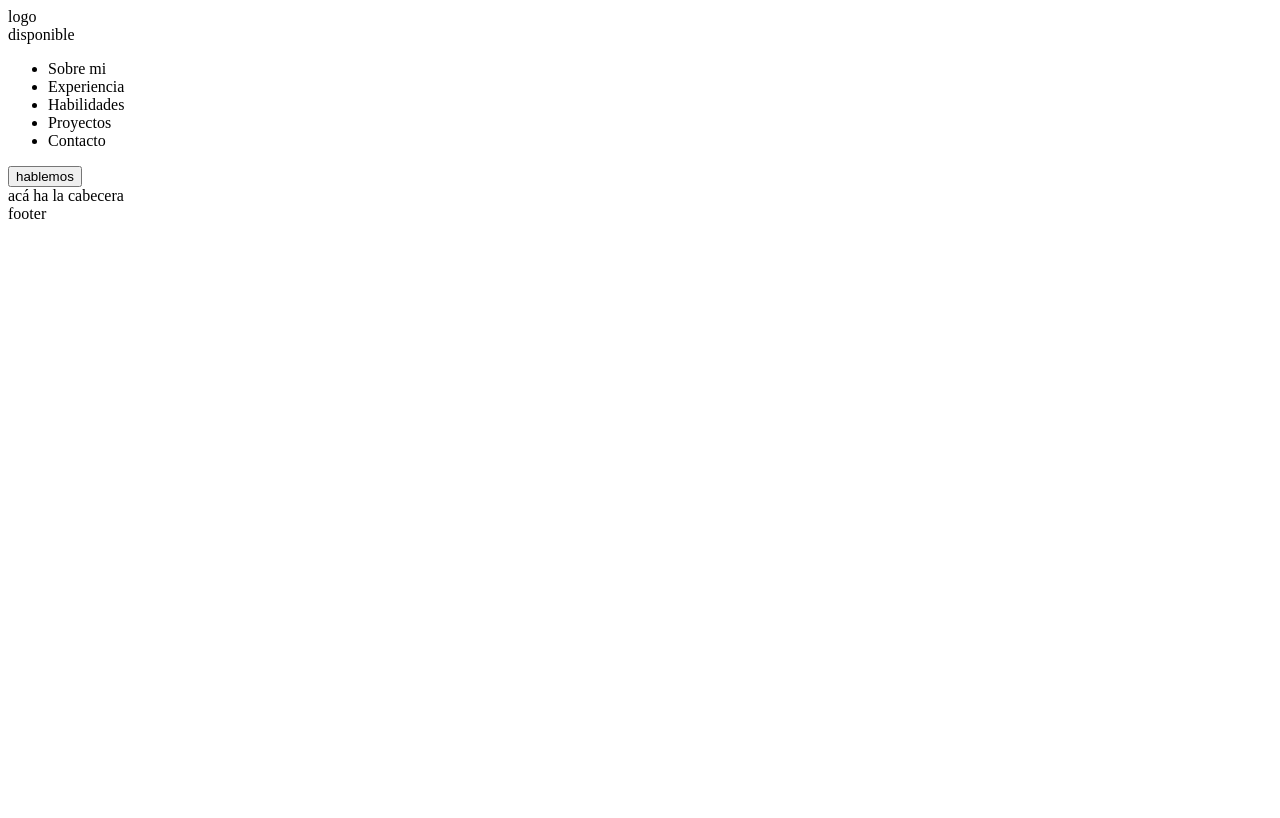
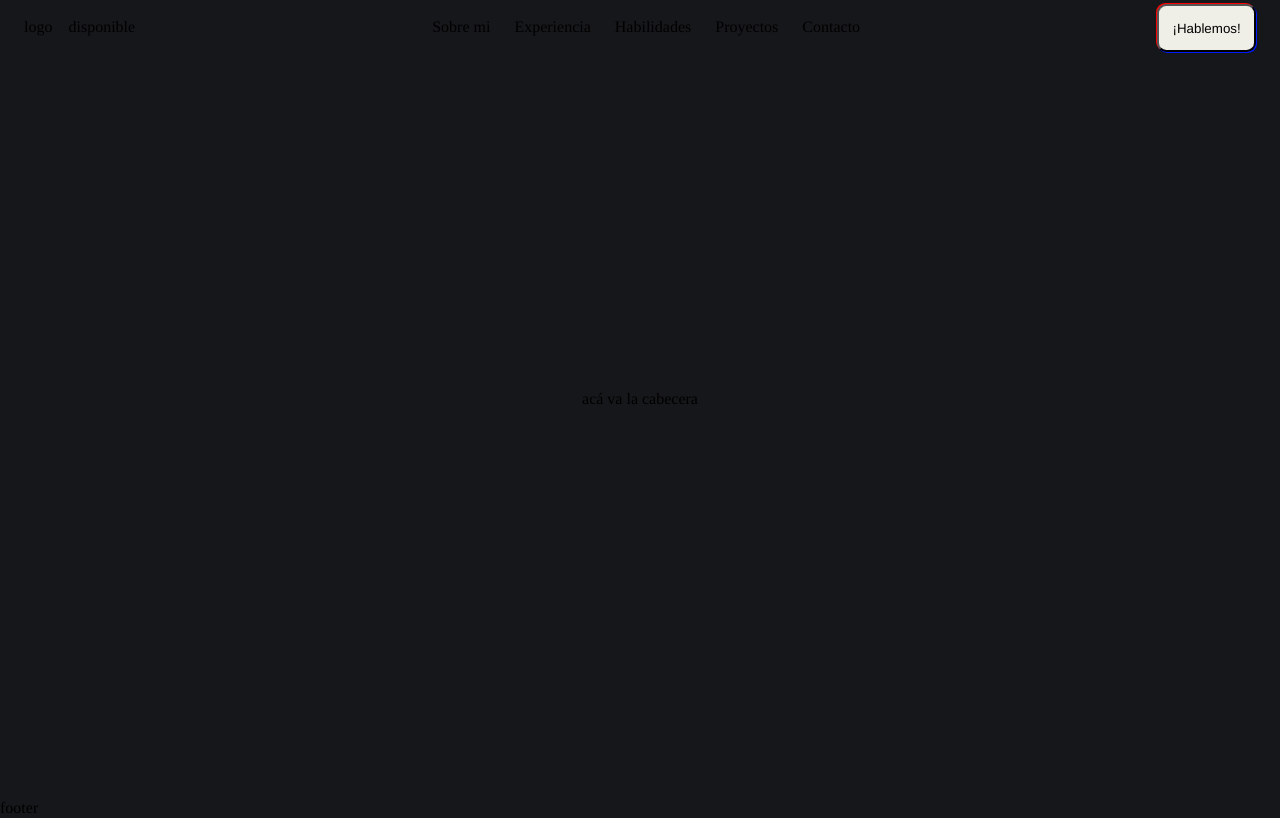
Before and after one commit to roddsolis/rodd-solis-webfolio, a React (Vite) app: page / in a window 1280 px wide. Built offline with nearby package versions, Linux system fonts and the light colour scheme.

Commit message:
agregue algunos estilos y ya comence a estructurar el header y el navbar

```diff
--- a/index.html
+++ b/index.html
@@ -1,5 +1,5 @@
 <!DOCTYPE html>
-<html lang="en">
+<html lang="es">
   <head>
     <meta charset="UTF-8" />
     <link rel="icon" type="image/svg+xml" href="/vite.svg" />
--- a/src/App.jsx
+++ b/src/App.jsx
@@ -1,4 +1,5 @@
-import React from "react";
+// import React from "react";
+import Button from "./components/Button.jsx";
 
 const App = () => {
   return (
@@ -14,10 +15,10 @@ const App = () => {
           <li>Contacto</li>
         </ul>
         <div className="ctaContainer">
-          <button>hablemos</button>
+          <Button buttonText="¡Hablemos!" />
         </div>
       </nav>
-      <header>acá ha la cabecera</header>
+      <header>acá va la cabecera</header>
       <footer>footer</footer>
     </>
   );
--- /dev/null
+++ b/src/components/Button.jsx
@@ -0,0 +1,7 @@
+import "./button-style.css";
+
+const Button = ({ buttonText }) => {
+  return <button>{buttonText}</button>;
+};
+
+export default Button;
--- /dev/null
+++ b/src/components/button-style.css
@@ -0,0 +1,9 @@
+@import "../style/design-tokens.css";
+
+button {
+  height: 48px;
+  background-color: var(--rodd-component-button-surface);
+  padding: 1em;
+  box-shadow: 1px 1px var(--rodd-component-button-shadow-effect-100), -1px -1px var(--rodd-component-button-shadow-effect-200);
+  border-radius: 0.7em;
+}
--- a/src/main.jsx
+++ b/src/main.jsx
@@ -1,4 +1,5 @@
 import ReactDOM from "react-dom/client";
 import App from "./App";
+import "./style.css";
 
 ReactDOM.createRoot(document.querySelector("#root")).render(<App />);
--- /dev/null
+++ b/src/style.css
@@ -0,0 +1,17 @@
+@import "./style/navbar-style.css";
+@import "./style/header-style.css";
+@import "./style/design-tokens.css";
+
+* {
+  padding: 0;
+  margin: 0;
+  box-sizing: border-box;
+  text-rendering: geometricPrecision;
+  shape-rendering: geometricPrecision;
+  image-rendering: optimizeQuality;
+
+  body {
+    font-size: 16px;
+    background-color: var(--rodd-semantic-background-dark);
+  }
+}
--- /dev/null
+++ b/src/style/design-tokens.css
@@ -0,0 +1,34 @@
+:root {
+  /* foundation tokens */
+
+  /* neutral colors */
+  --rodd-foundation-neutral-100: #4f5461;
+  --rodd-foundation-neutral-200: #3d404a;
+  --rodd-foundation-neutral-300: #2c2e36;
+  --rodd-foundation-neutral-400: #24252b;
+  --rodd-foundation-neutral-500: #1d1f24;
+  --rodd-foundation-neutral-600: #1a1b1f;
+  --rodd-foundation-neutral-700: #16171a;
+  --rodd-foundation-neutral-800: #121317;
+
+  --rodd-foundation-light-default: #efefe7;
+
+  /*effect colors*/
+  --rodd-foundation-effect-100: #001aff;
+  --rodd-foundation-effect-200: #ff0000;
+
+  /* semantic tokens */
+
+  /* background */
+  --rodd-semantic-background-dark: var(--rodd-foundation-neutral-700);
+
+  --rodd-semantic-shadow-color-effect-100: var(--rodd-foundation-effect-100);
+  --rodd-semantic-shadow-color-effect-200: var(--rodd-foundation-effect-200);
+
+  /* surface */
+  --rodd-semantic-surface-light: var(--rodd-foundation-light-default);
+  /* Component tokens */
+  --rodd-component-button-surface: var(--rodd-foundation-light-default);
+  --rodd-component-button-shadow-effect-100: var(--rodd-semantic-shadow-color-effect-100);
+  --rodd-component-button-shadow-effect-200: var(--rodd-semantic-shadow-color-effect-200);
+}
--- /dev/null
+++ b/src/style/header-style.css
@@ -0,0 +1,7 @@
+header {
+  display: flex;
+  flex-direction: column;
+  align-items: center;
+  justify-content: center;
+  height: 100vh;
+}
--- /dev/null
+++ b/src/style/navbar-style.css
@@ -0,0 +1,23 @@
+nav {
+  position: fixed;
+  width: 100%;
+  height: 56px;
+  padding: 1.5em;
+  display: flex;
+  align-items: center;
+  justify-content: space-between;
+  gap: 1em;
+}
+
+ul {
+  width: 100%;
+  display: flex;
+  align-items: center;
+  justify-content: center;
+  gap: 1.5em;
+
+  & li {
+    display: flex;
+    list-style: none;
+  }
+}
```
